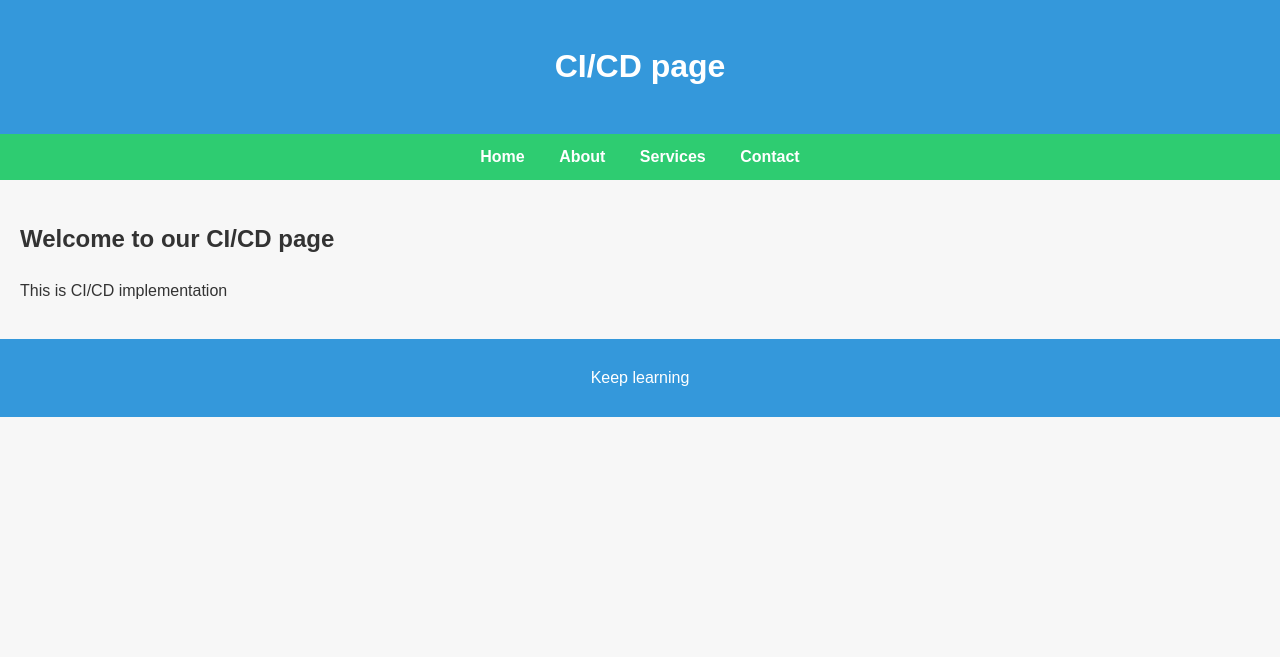
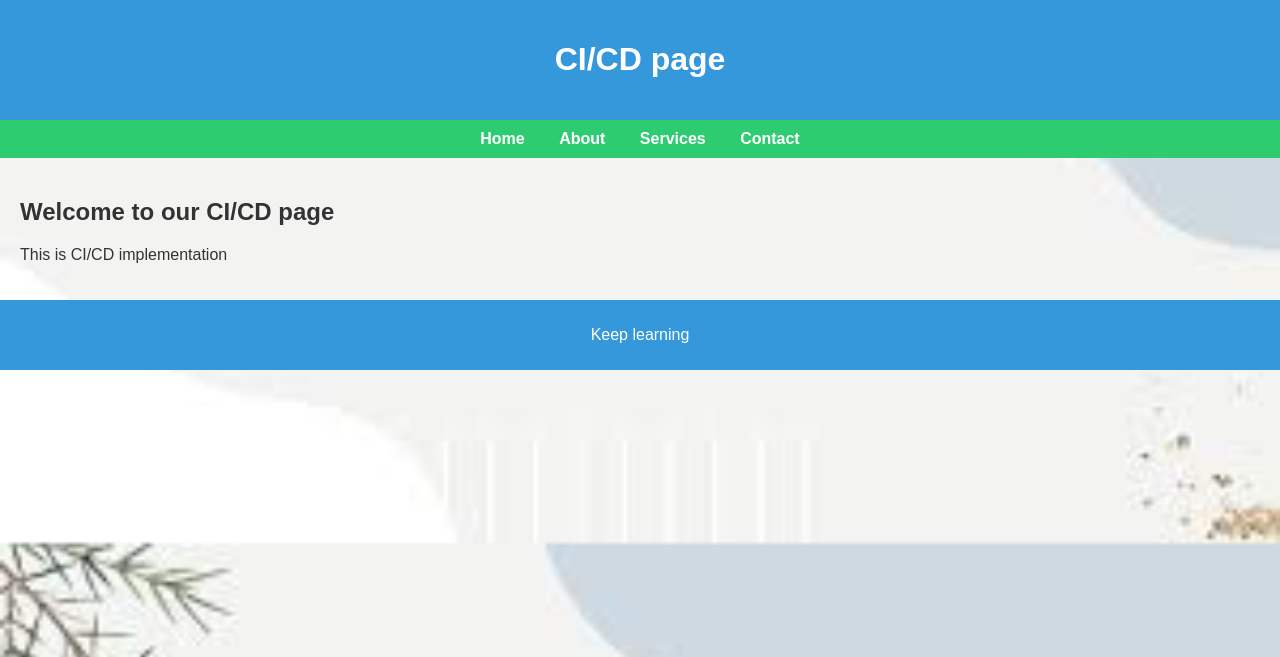
Before and after one commit to AbiVavilala/CI-CD-App-AWS, a Flask app: page / in a window 1280 px wide. Shown: the top 657 px of the page. Run offline with Flask 3, Linux system fonts and the light colour scheme.

Commit message:
initial commit

```diff
--- a/templates/base.html
+++ b/templates/base.html
@@ -6,12 +6,13 @@
     <title>CI/CD on AWS</title>
     <style>
         body {
-            font-family: 'Arial', sans-serif;
             margin: 0;
             padding: 0;
-            background-color: #f7f7f7;
+            background-image: url(/static/minimalist.jpg); /* Replace with the actual path to your image */
+            background-size: cover;
+            background-position: center;
+            font-family: 'Arial', sans-serif;
             color: #333;
-            line-height: 1.6;
         }
 
         header {
```
Also changed, not shown: templates/navbar.html (deleted, +0 -28 lines), static/download.png (deleted), static/minimalist.jpg (added).
